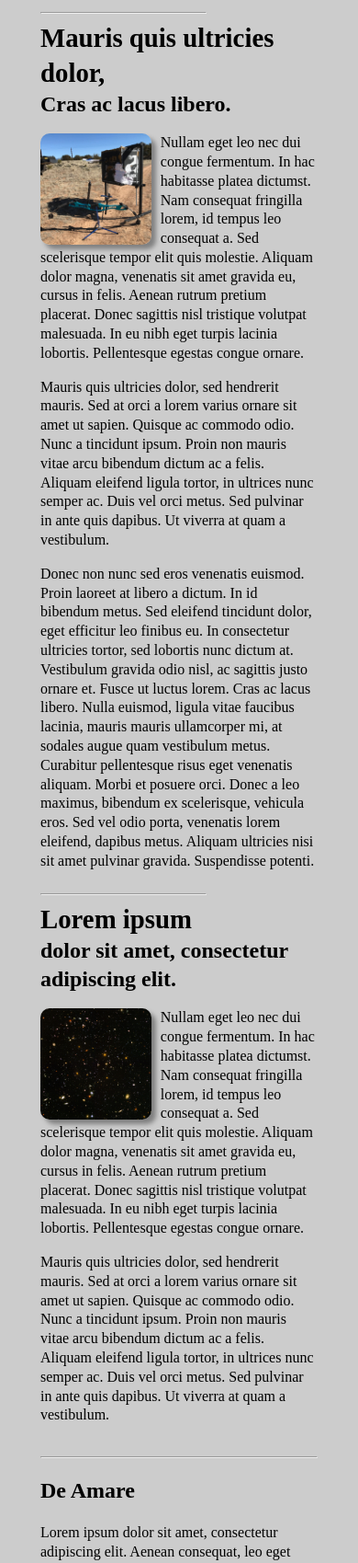
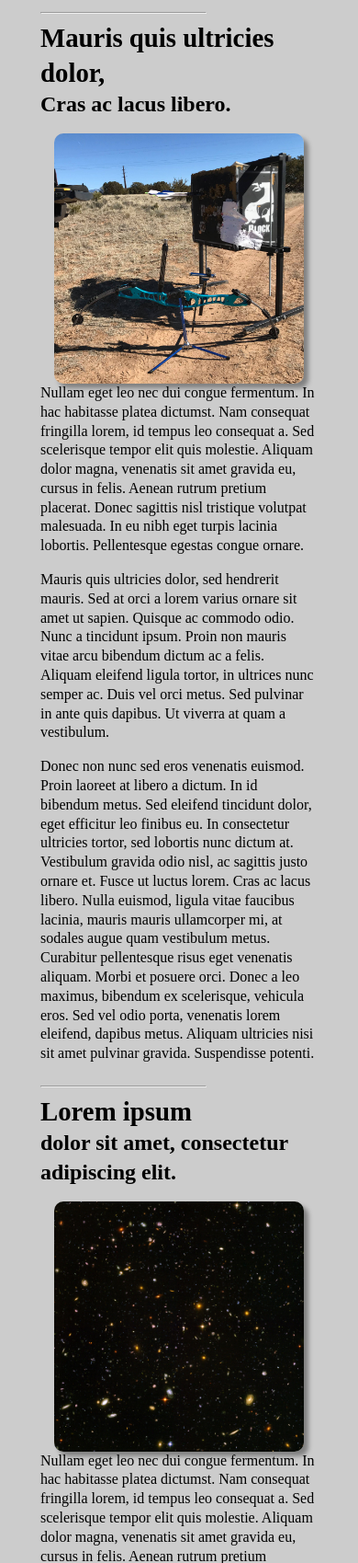
Before and after one commit to lucien-stavenhagen/web-dev, a PHP site: page /themes/wptheme.html in a window 390 px wide. Shown: the part 262-1961 px from the top of the page at 92% size. Run offline with PHP 8.4, Linux system fonts and the light colour scheme.

Commit message:
improve responsiveness of images in leftcontent

```diff
--- a/mine/themes/css/wptheme.css
+++ b/mine/themes/css/wptheme.css
@@ -158,6 +158,13 @@ in sidebar
         margin: auto;
         float: none;
     }
+    .leftcontent article img{
+        float: none;
+        margin-left:auto;
+        margin-right: auto;
+        display: block;
+        max-width:90%;
+    }
 }
 footer{
     width: 100%;
```
